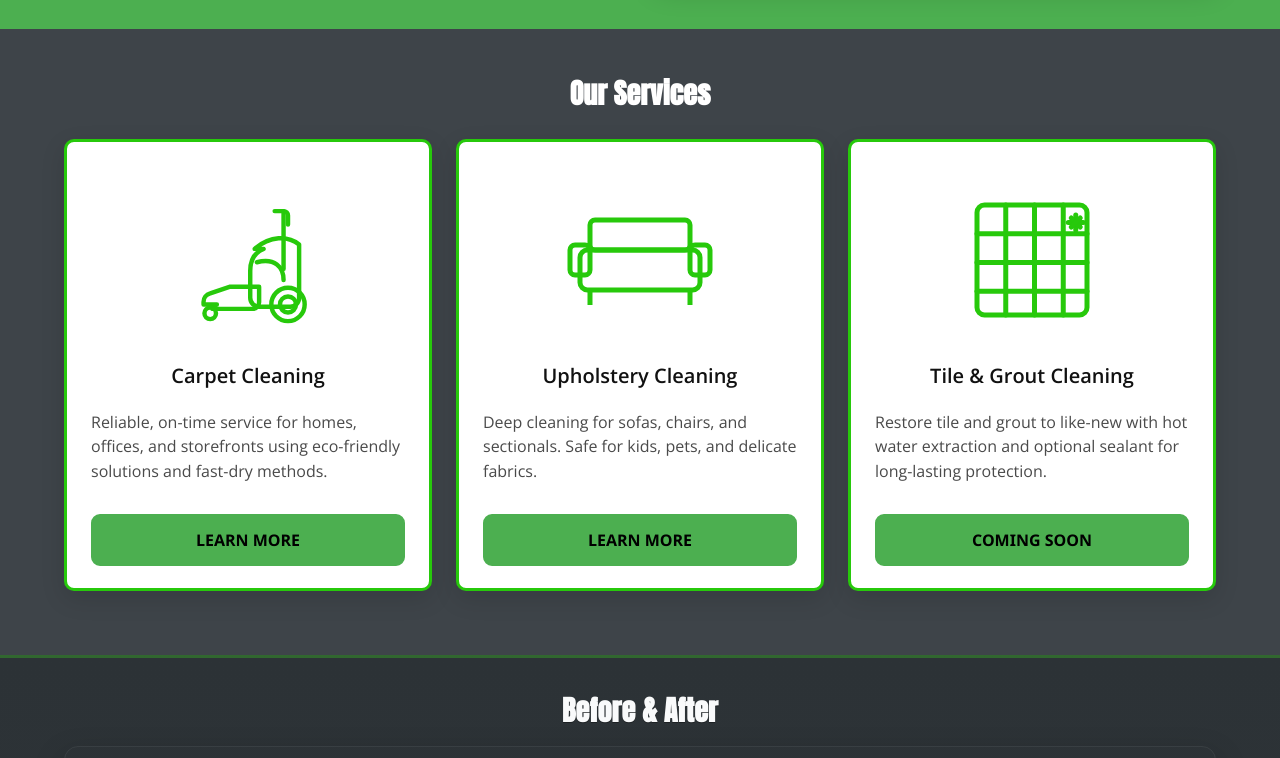
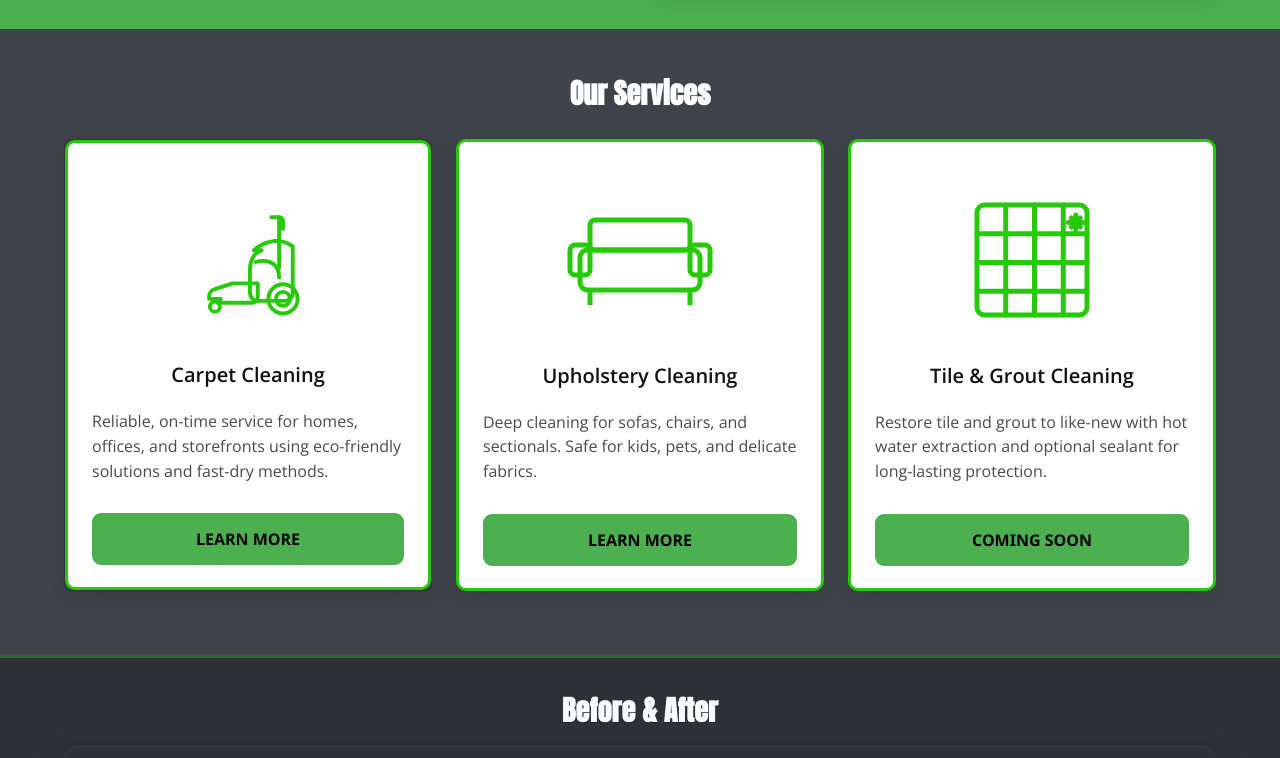
Before and after one commit to dsantiago8/Riverside_Carpet_Cleaning, a plain HTML site: page index.html in a window 1280 px wide. Shown: the part 603-1361 px from the top of the page. Drawn offline with nearby package versions, Linux system fonts and the light colour scheme.

Commit message:
updated service styling.

```diff
--- a/index.html
+++ b/index.html
@@ -76,7 +76,9 @@
 
       <div class="service-grid">
         <!-- Service 1 -->
-        <article class="card">
+        <article class="card flip-card">
+          <div class="card-inner">
+            <div class="card-face card-front">
               <div class="card-icon">
                 <svg viewBox="0 0 72 72" xmlns="http://www.w3.org/2000/svg"
                   aria-hidden="true" fill="none" stroke="currentColor"
@@ -113,7 +115,31 @@
               </div>
               <h3>Carpet Cleaning</h3>
               <p>Reliable, on-time service for homes, offices, and storefronts using eco-friendly solutions and fast-dry methods.</p>
-          <a class="btn btn-solid" href="#">LEARN MORE</a>
+              <a class="btn btn-solid flip-btn" data-action="flip" href="#">LEARN MORE</a>
+            </div>
+
+            <!-- BACK -->
+            <div class="card-face card-back">
+              <h4>What’s Included</h4>
+              <ul>
+                <li>Pre-inspection & spot treatment</li>
+                <li>Hot water extraction</li>
+                <li>Fast dry pass</li>
+                <li>Deodorize (optional)</li>
+              </ul>
+
+              <h4>Great For</h4>
+              <p>Bedrooms, living rooms, offices, and hallways.</p>
+
+              <div class="back-actions">
+                <a href="booking.html" class="btn btn-solid">BOOK THIS SERVICE</a>
+                <button class="btn outline flip-btn" data-action="unflip">BACK</button>
+              </div>
+            </div>
+
+          </div>
+
+
         </article>
 
         <!-- Service 2 -->
@@ -431,6 +457,23 @@
     }, 1500); // change every 3s
   </script>
 
+  <script>
+    // Delegate clicks for all flip buttons
+    document.addEventListener('click', function(e){
+      const btn = e.target.closest('.flip-btn');
+      if(!btn) return;
+
+      e.preventDefault();
+      const card = btn.closest('.flip-card');
+
+      if(btn.dataset.action === 'flip'){
+        card.classList.add('flipped');
+      }else{
+        card.classList.remove('flipped');
+      }
+    });
+  </script>
+
 
 </body>
 </html>
--- a/style/styles.css
+++ b/style/styles.css
@@ -223,20 +223,27 @@
   }
 
   /* Card */
+ /* keep structural bits that all cards share, if any */
   .card{
+    display:flex;
+    flex-direction:column;
+    gap:14px;
+  }
+
+  /* put the visual frame on normal cards only */
+  .card:not(.flip-card){
     background:var(--white);
     color:var(--ink);
     border:3px solid var(--cardBorder);
     border-radius:10px;
     box-shadow:var(--cardShadow);
     padding:28px 24px 22px;
-      display:flex;
-      flex-direction:column;
-      gap:14px;
   }
+
+  /* hover effect only on non-flip cards (optional) */
   .card:hover{
     transform: translateY(-2px);
-      box-shadow:0 12px 28px rgba(0,0,0,1.1);
+    box-shadow:0 12px 28px rgba(0,0,0,.16);
   }
 
   /* Icon */
@@ -250,6 +257,7 @@
     width:160px; height:160px;
     stroke:var(--cardBorder);
     stroke-width: 2;
+    fill: none;
   }
 
   /* Text */
@@ -263,6 +271,76 @@
     line-height:1.55;
     min-height:72px;   /* keeps buttons aligned */
   }
+
+  /* 3D flip container */
+  .flip-card{
+    perspective: 1200px;           /* gives depth to the flip */
+    background: transparent;       /* card background handled by faces */
+  }
+
+  /* keep your existing .card styles, but move visuals to faces */
+  .flip-card .card-inner{
+    position: relative;
+    width: 100%;
+    height: 100%;
+    transform-style: preserve-3d;
+    transition: transform .6s cubic-bezier(.2,.6,.2,1);
+  }
+
+  /* when flipped */
+  .flip-card.flipped .card-inner{
+    transform: rotateY(180deg);
+  }
+
+  /* faces */
+  .card-face{
+    position: absolute;
+    inset: 0;
+    backface-visibility: hidden;           /* hide face when turned */
+    background: var(--white);
+    color: var(--ink);
+    border: 3px solid var(--cardBorder);
+    border-radius: 10px;
+    box-shadow: var(--cardShadow);
+    padding: 28px 24px 22px;
+    display: flex;
+    flex-direction: column;
+    gap: 14px;
+  }
+
+  /* front keeps your icon layout */
+  .card-front .card-icon{
+    display:flex; justify-content:center; align-items:center; height: 180px;
+  }
+  .card-front .card-icon svg{
+    width: 140px; height: 140px; stroke: var(--cardBorder);
+  }
+
+  /* back face */
+  .card-back{
+    transform: rotateY(180deg);
+  }
+  .card-back h4{ margin: 6px 0 2px; font-weight: 800; color: #111; }
+  .card-back ul{ margin: 0 0 6px 18px; }
+  .card-back .back-actions{
+    margin-top: auto; display: flex; gap: 10px; flex-wrap: wrap;
+  }
+
+  .btn.outline{
+    background: transparent;
+    color: #111;
+    border: 2px solid var(--snake);
+    border-radius: 9px;
+    padding: 12px 16px;
+  }
+
+  /* Ensure all flip cards are same height (use your existing grid card height) */
+  .flip-card{ height: 100%; }
+  .flip-card .card-face{ min-height: 420px; }     /* adjust to match your tallest card */
+  @media (max-width: 700px){
+    .flip-card .card-face{ min-height: 560px; }   /* extra room on small screens if needed */
+  }
+
 
   /* Button */
   .btn{
```
Lines whose indentation alone changed are shown as unchanged.
